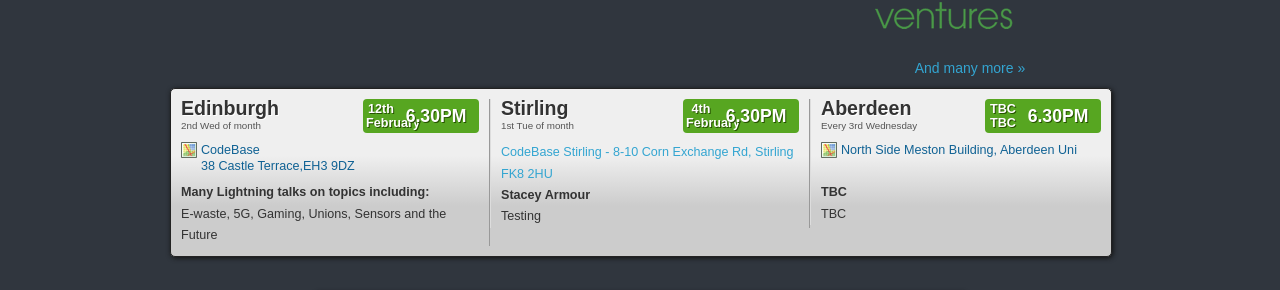
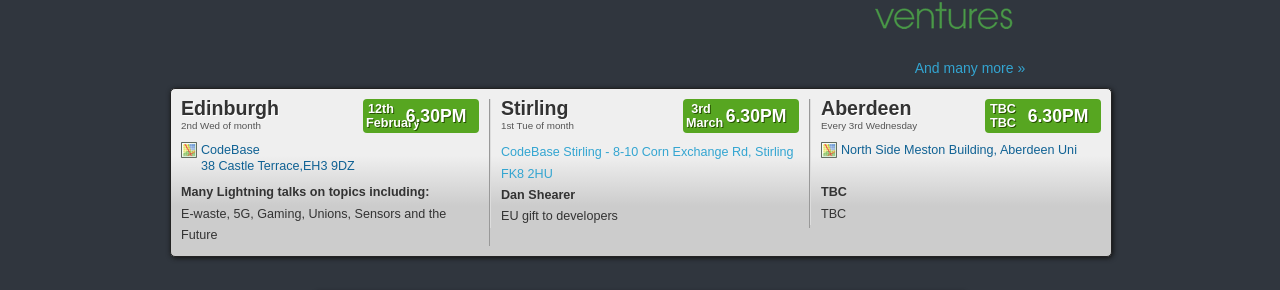
Before and after one commit to techmeetup/techmeetup.co.uk, a Jekyll site: the page built from index.html, in a window 1280 px wide. Shown: the part 311-601 px from the top of the page. Built offline with Jekyll 4.4.1, drawn with Linux system fonts in a browser that asks for light colours.

Commit message:
changed Stirling for March

```diff
--- a/_data/index.json
+++ b/_data/index.json
@@ -22,12 +22,12 @@
   "stirling": {
     "speakers": [
      {
-        "name": "Stacey Armour",
-        "talk": "Testing"
+        "name": "Dan Shearer",
+        "talk": "EU gift to developers"
       }
     ],
-    "day": "4th",
-    "month": "February"
+    "day": "3rd",
+    "month": "March"
   },
   "aberdeen": {
     "speakers": [
```
